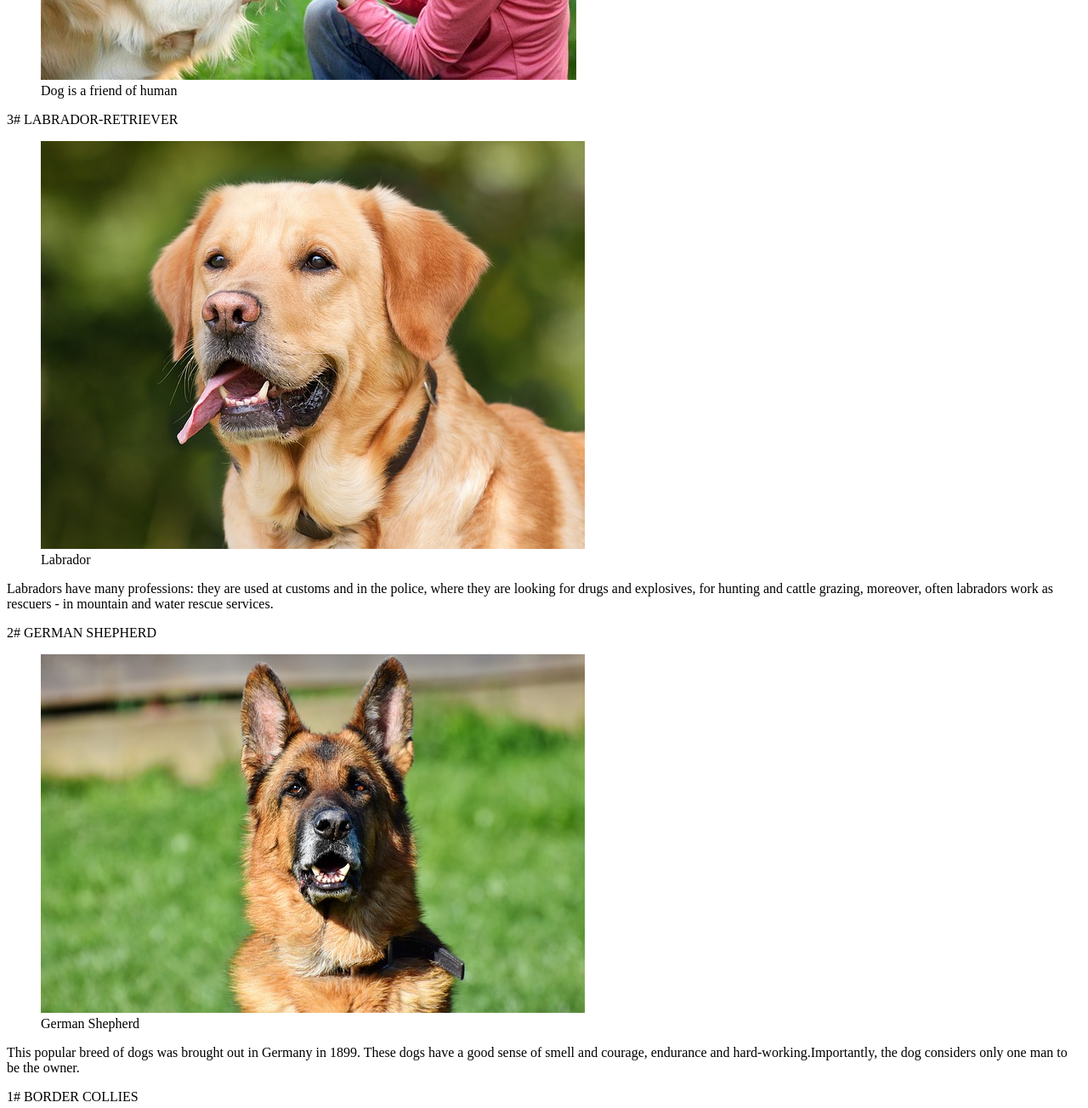
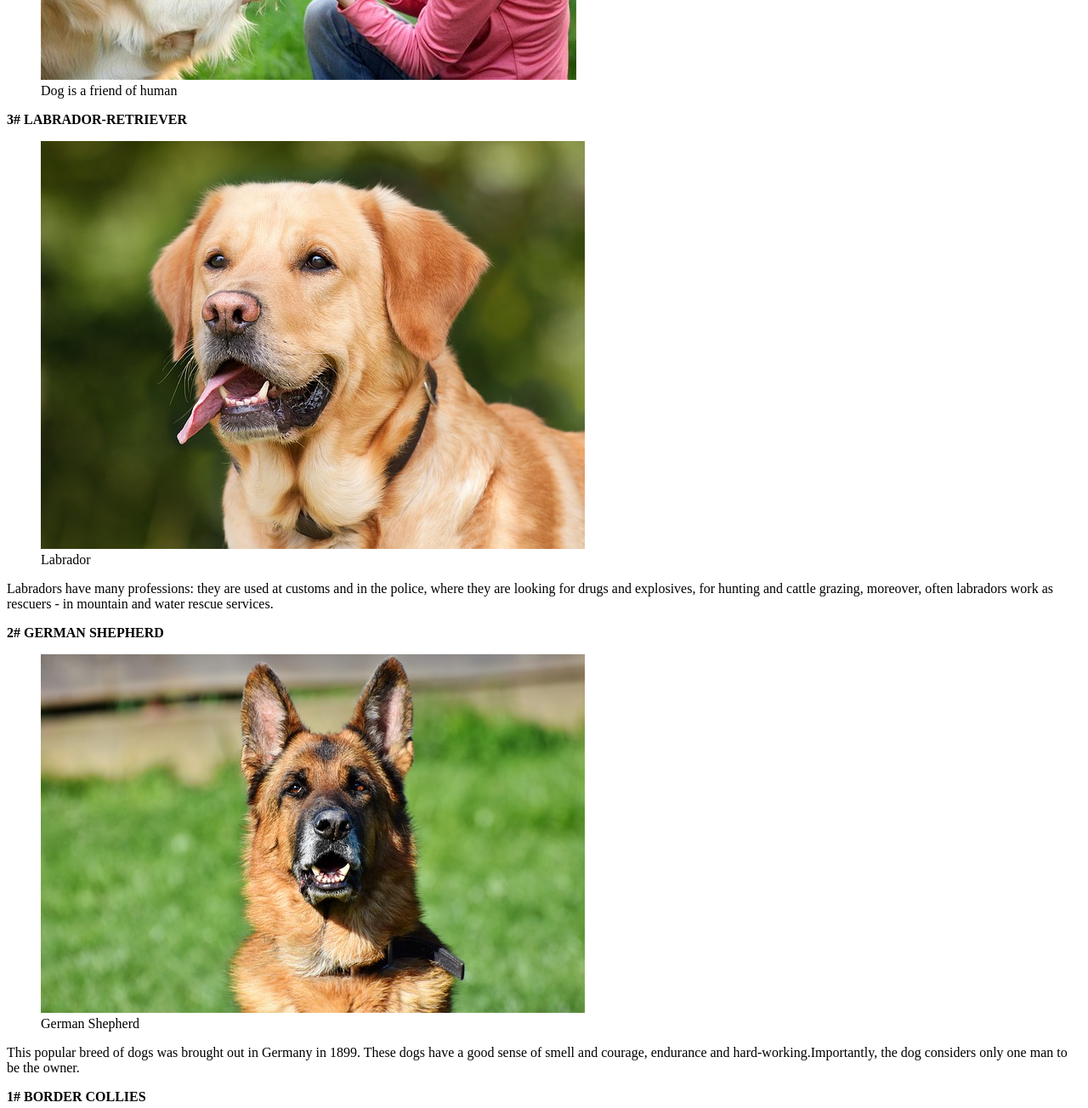
Before and after one commit to SaldanRoman/home-work21012019, a website: page index.html in a window 1280 px wide. Shown: the part 440-1744 px from the top of the page at 85% size. Drawn offline with Linux system fonts and the light colour scheme.

Commit message:
Update index.html

```diff
--- a/index.html
+++ b/index.html
@@ -11,7 +11,7 @@
     <nav><a href="#"> Home </a> <a href="form.html"> Form</a></nav>
 
     <main>
-      <section>
+      <section class="first-section">
         <figure>
           <img src="img/tvarini.jpg" alt="" />
           <figcaption>Dog is a friend of human</figcaption>
@@ -19,7 +19,7 @@
       </section>
 
       <section>
-        <p>3# LABRADOR-RETRIEVER</p>
+        <p><strong>3# LABRADOR-RETRIEVER</strong></p>
         <figure>
           <img src="img/lr.jpg" alt="LABRADOR-RETRIEVER" />
           <figcaption>Labrador</figcaption>
@@ -31,7 +31,7 @@
           mountain and water rescue services.
         </p>
 
-        <p>2# GERMAN SHEPHERD</p>
+        <p><strong>2# GERMAN SHEPHERD</strong></p>
         <figure>
           <img src="img/gh.jpg" alt="GERMAN SHEPHERD" />
           <figcaption>German Shepherd</figcaption>
@@ -43,7 +43,7 @@
           owner.
         </p>
 
-        <p>1# BORDER COLLIES</p>
+        <p><strong>1# BORDER COLLIES</strong></p>
         <figure>
           <img src="img/bc.jpg" alt="BORDER COLLIES" />
           <figcaption>Border Collie</figcaption>
@@ -60,7 +60,7 @@
       <section>
         <p>Advantages life with a dog:</p>
         <ul>
-          <li>Walk the dog more fun</li>
+          <li>Walk with the dog more fun</li>
           <li>Easier to meet new people</li>
           <li>The dog is the only friend you can be sure of</li>
           <li>Communication with the dog reduces stress</li>
```
